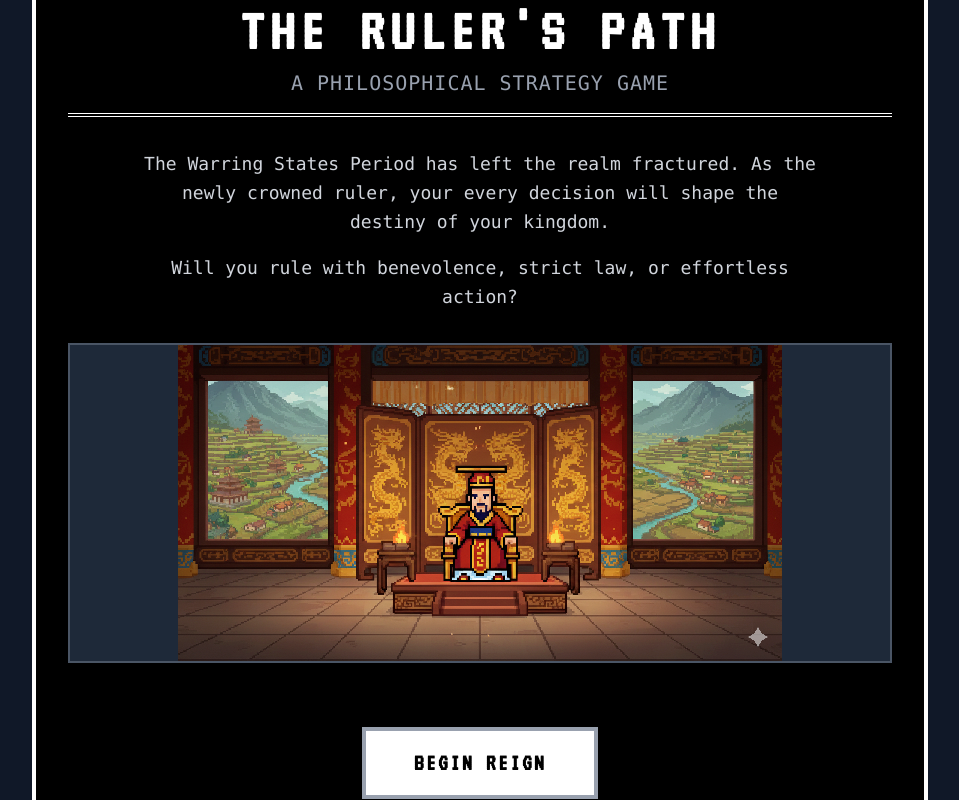
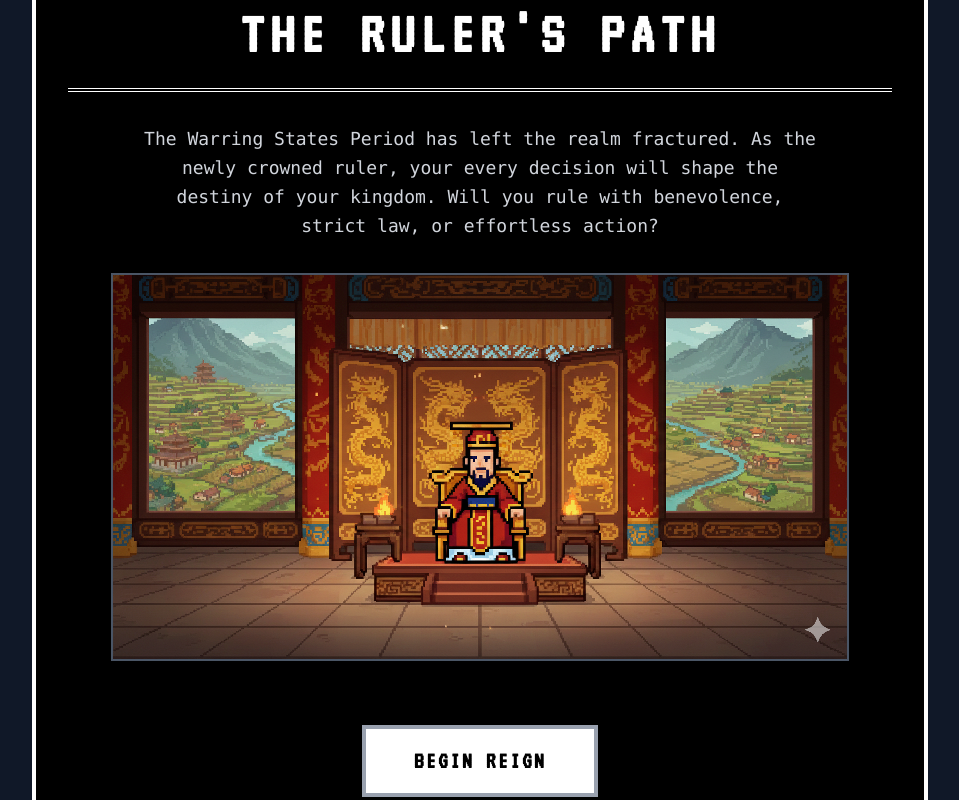
Before and after one commit to ericjkge/chethics-game, a Next.js app: page / in a window 1280 px wide. Shown: the whole page, without its empty margins (160-1119 px from the left). Built offline with nearby package versions, Linux system fonts and the light colour scheme.

Commit message:
fix: image resizing

```diff
--- a/app/components/Interlude.tsx
+++ b/app/components/Interlude.tsx
@@ -9,7 +9,7 @@ interface InterludeProps {
   imageName?: string; // New prop for specific image
 }
 
-const Interlude = ({ onComplete, text, duration = 10000, imageName }: InterludeProps) => {
+const Interlude = ({ onComplete, text, duration = 7000, imageName }: InterludeProps) => {
   useEffect(() => {
     const timer = setTimeout(() => {
       onComplete();
@@ -35,12 +35,12 @@ const Interlude = ({ onComplete, text, duration = 10000, imageName }: InterludeP
         </div>
 
         {/* Image Placeholder */}
-        <div className="w-full h-48 md:h-64 bg-gray-800 border-2 border-gray-600 flex items-center justify-center mb-6 relative overflow-hidden">
+        <div className="flex items-center justify-center bg-gray-800 border-2 border-gray-600 mb-6 max-w-3xl mx-auto">
              {imageName && (
                <img
                  src={`/images/${imageName}.png`}
                  alt="Interlude Scene"
-                 className="absolute inset-0 w-full h-full object-contain transition-opacity duration-500"
+                 className="max-w-full max-h-96 transition-opacity duration-500"
                  style={{ imageRendering: 'pixelated' }}
                  onError={(e) => {
                    e.currentTarget.style.display = 'none';
--- a/app/components/TitleCard.tsx
+++ b/app/components/TitleCard.tsx
@@ -34,11 +34,11 @@ const TitleCard = ({ onComplete, actTitle, duration = 5000 }: TitleCardProps) =>
         <div className="absolute bottom-0 right-0 w-6 h-6 border-b-4 border-r-4 border-white -mb-1 -mr-1"></div>
 
         {/* Image Placeholder */}
-        <div className="w-full h-64 md:h-80 bg-gray-800 border-2 border-gray-600 flex items-center justify-center mb-8 relative overflow-hidden">
+        <div className="flex items-center justify-center bg-gray-800 border-2 border-gray-600 mb-8 max-w-3xl mx-auto">
              <img
                src={`/images/${getImageName(actTitle)}.png`}
                alt={`${actTitle} Title`}
-               className="absolute inset-0 w-full h-full object-contain transition-opacity duration-500"
+               className="max-w-full max-h-96 transition-opacity duration-500"
                style={{ imageRendering: 'pixelated' }}
                onError={(e) => {
                  e.currentTarget.style.display = 'none';
--- a/app/page.tsx
+++ b/app/page.tsx
@@ -23,26 +23,22 @@ export default function Home() {
                 <h1 className="text-4xl md:text-6xl font-bold text-white tracking-widest uppercase mb-2">
                   THE RULER'S PATH
                 </h1>
-                <p className="text-gray-400 text-lg md:text-xl font-mono tracking-wider uppercase">
-                  A Philosophical Strategy Game
-                </p>
+
             </div>
 
             <div className="max-w-2xl text-gray-300 font-mono leading-relaxed space-y-4 text-lg">
                 <p>
-                   The Warring States Period has left the realm fractured. As the newly crowned ruler, your every decision will shape the destiny of your kingdom.
+                   The Warring States Period has left the realm fractured. As the newly crowned ruler, your every decision will shape the destiny of your kingdom.                    Will you rule with benevolence, strict law, or effortless action?
                 </p>
-                <p>
-                   Will you rule with benevolence, strict law, or effortless action?
-                </p>
+
             </div>
 
             {/* Title Image */}
-            <div className="w-full h-64 md:h-80 bg-gray-800 border-2 border-gray-600 flex items-center justify-center relative overflow-hidden">
+            <div className="flex items-center justify-center bg-gray-800 border-2 border-gray-600 max-w-3xl mx-auto">
                  <img
                    src="/images/title.png"
                    alt="The Ruler's Path Title"
-                   className="absolute inset-0 w-full h-full object-contain transition-opacity duration-500"
+                   className="max-w-full max-h-96 transition-opacity duration-500"
                    style={{ imageRendering: 'pixelated' }}
                    onError={(e) => {
                      e.currentTarget.style.display = 'none';
@@ -131,11 +127,11 @@ export default function Home() {
       <div className="h-screen w-screen bg-gray-900 font-pixel flex flex-col items-center justify-center overflow-hidden p-4">
          <div className="max-w-4xl w-full bg-black border-4 border-white p-6 text-center flex flex-col gap-4 max-h-full overflow-y-auto">
             {/* Image Placeholder */}
-            <div className="w-full h-48 md:h-64 bg-gray-800 border-2 border-gray-600 flex items-center justify-center mb-4 relative overflow-hidden">
+            <div className="flex items-center justify-center bg-gray-800 border-2 border-gray-600 mb-4 max-w-3xl mx-auto">
                  <img
                    src={`/images/${isHighLegacy ? 'good' : 'bad'}_ending.png`}
                    alt="Ending Scene"
-                   className="absolute inset-0 w-full h-full object-contain transition-opacity duration-500"
+                   className="max-w-full max-h-96 transition-opacity duration-500"
                    style={{ imageRendering: 'pixelated' }}
                    onError={(e) => {
                      e.currentTarget.style.display = 'none';
@@ -215,8 +211,8 @@ export default function Home() {
                gameState.currentScenarioId === 'military-reform'
                 ? "Your ministers pass on a note from local nobles, who state that the peasants are becoming lazy and uncooperative, demanding more and more without producing the necessary outputs."
                 : gameState.currentScenarioId === 'corrupt-minister'
-                ? "Ministers rush into your office with alarming news: Intelligence suggests that factions of your neighbors are readying an invasion. Scouts have reported word that they have seen armies bearing foreign flags lining up at the outer city gates, and merchants arriving from markets nearby whisper that enemy forces are stockpiling grain and supplies."
-                : "One crisp fall morning, you pass away peacefully, accompanied by your family and ministers. You have ruled over a long and tumultuous time, leaving behind a complex and influential legacy. How will you ultimately be remembered?"
+                ? "Ministers rush into your office with alarming news: Intelligence suggests that factions of your neighbors are readying an invasion. Merchants arriving from markets nearby whisper that enemy forces are stockpiling grain and supplies."
+                : "One crisp fall morning, you pass away peacefully. You have ruled over a long and tumultuous time, leaving behind a complex and influential legacy. How will you ultimately be remembered?"
              }
              imageName={
                gameState.currentScenarioId === 'military-reform'
```
Also changed, not shown: patches/network-interfaces.js (line endings or trailing spaces).
